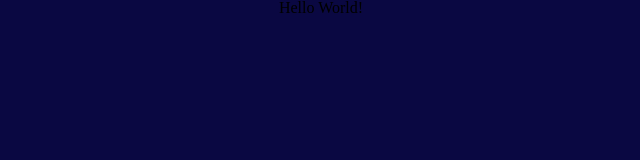
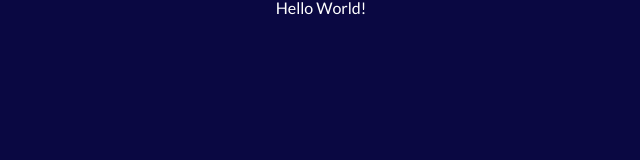
Before and after one commit to acmucsd/Space-2020, a React (Create React App) app: page / in a window 1280 px wide. Shown: the top 160 px of the page, without its empty margins (319-959 px from the left). Built offline with nearby package versions, Linux system fonts and the light colour scheme.

Commit message:
extra boilerplate

```diff
--- a/public/index.html
+++ b/public/index.html
@@ -24,7 +24,8 @@
       work correctly both with client-side routing and a non-root public URL.
       Learn how to configure a non-root public URL by running `npm run build`.
     -->
-    <title>React App</title>
+    <title>Space 2019</title>
+    <link href="https://fonts.googleapis.com/css?family=Lato|Rubik&display=swap" rel="stylesheet">
   </head>
   <body>
     <noscript>You need to enable JavaScript to run this app.</noscript>
--- /dev/null
+++ b/src/components/particle-js/style.less
@@ -0,0 +1,5 @@
+.particles {
+  position: absolute;
+  top: 0;
+  left: 0;
+}
--- a/src/index.tsx
+++ b/src/index.tsx
@@ -1,11 +1,13 @@
 import React from "react";
 import ReactDOM from "react-dom";
-import "./style.less";
+import "./styles/style.less";
+
+import Page2 from "./pages/page2/";
 
 const App: React.FC = () => {
   return (
     <div className="App">
-      <p>Hello World!</p>
+      <Page2 />
     </div>
   );
 };
--- a/src/pages/page2.tsx
+++ b/src/pages/page2/index.tsx
@@ -1,4 +1,5 @@
-import React from 'react';
+import React from "react";
+import "./style.less";
 
 const Page2: React.FC = () => {
   return (
@@ -6,6 +7,6 @@ const Page2: React.FC = () => {
       <p>Hello World!</p>
     </div>
   );
-}
+};
 
 export default Page2;
--- /dev/null
+++ b/src/pages/page2/style.less
@@ -0,0 +1,3 @@
+.page2 {
+    color: white;
+}
--- a/src/style.less
+++ b/src/styles/style.less
@@ -1,8 +1,9 @@
 @import './reset.less';
 
 .App {
+  background-color: #0A0842;
+  color: white;
+  font-family: 'Lato', sans-serif;
+  height: 100vh;
   text-align: center;
-  background-color: #0A0842;
-  width: 100vw;
-  height: 100vh;
 }
```
Also changed, not shown: src/assets/astro-greet.svg (added), src/pages/page1/index.tsx (renamed from src/pages/page1.tsx), src/pages/page3/index.tsx (renamed from src/pages/page3.tsx), src/pages/page4/index.tsx (renamed from src/pages/page4.tsx), src/styles/reset.less (renamed from src/reset.less).
